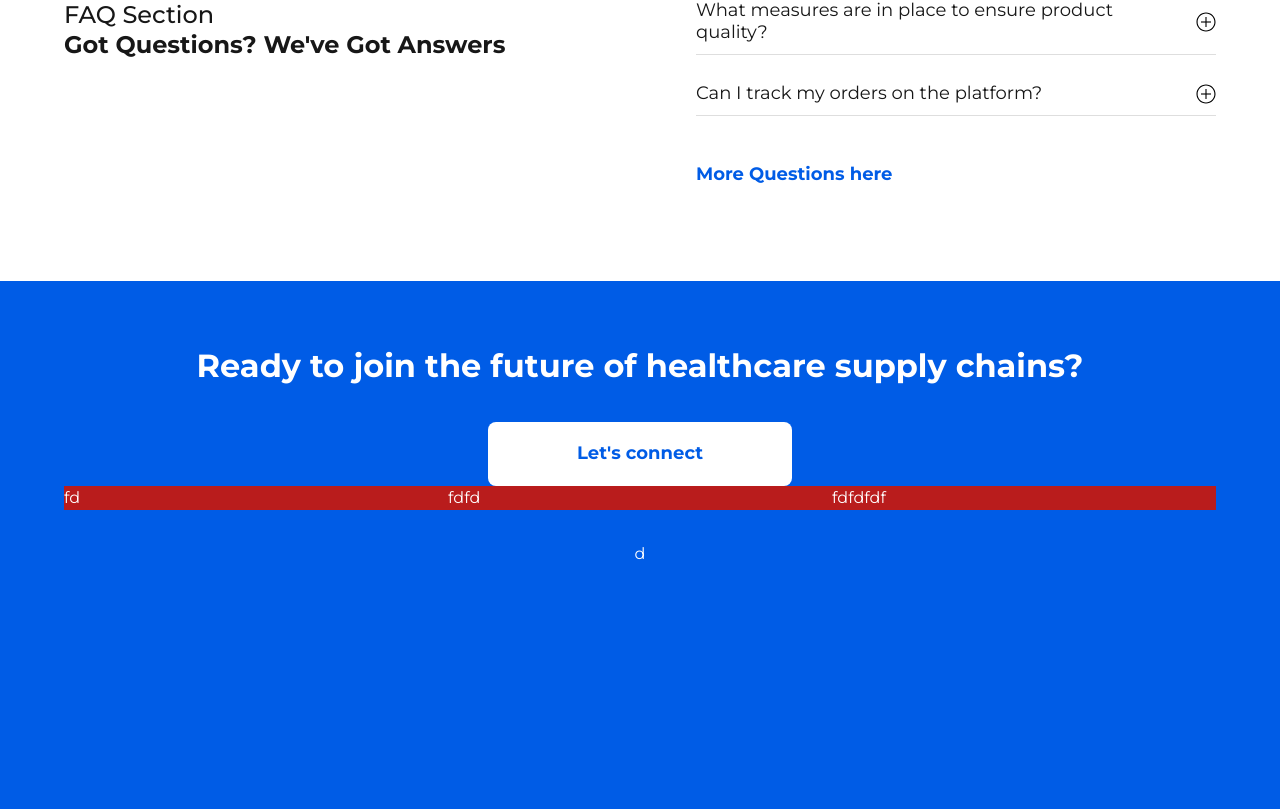
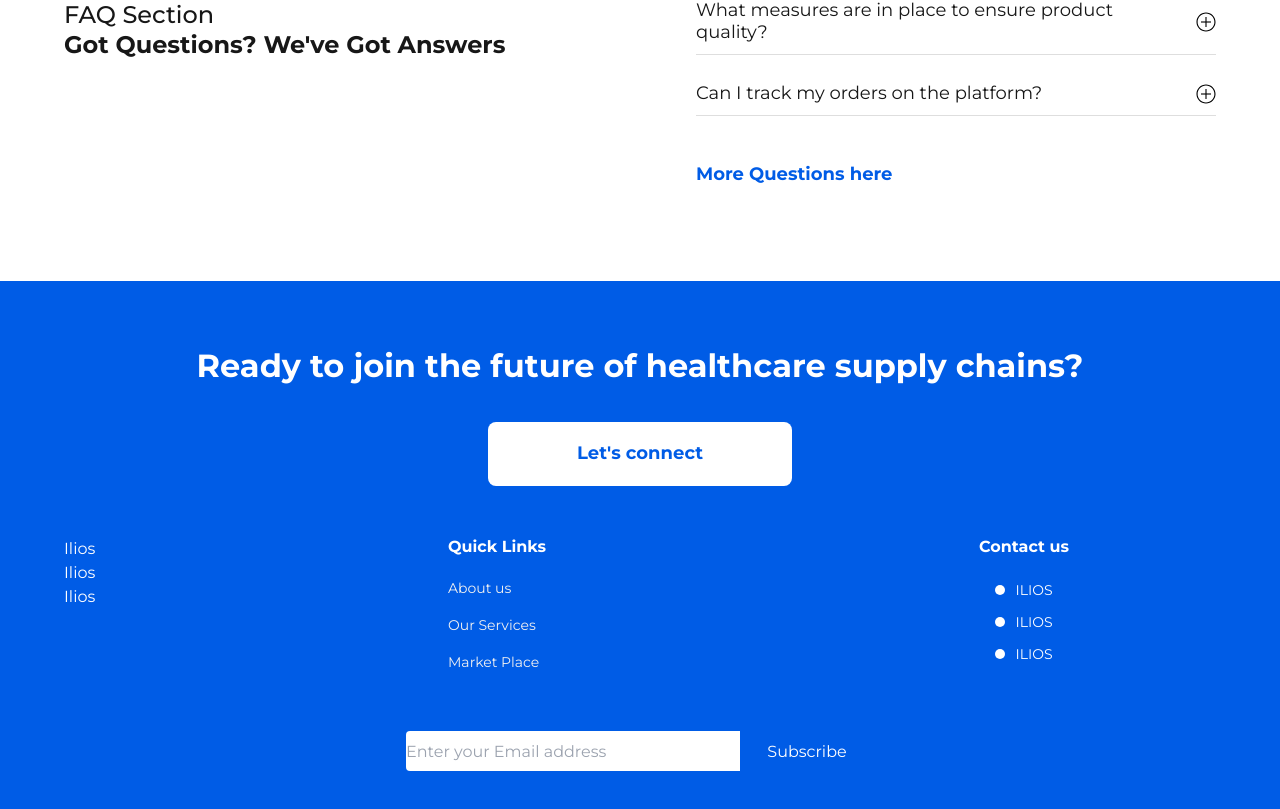
Before and after one commit to ilios91/ilios-fe, a Next.js app: page / in a window 1280 px wide. Shown: the part 3169-3978 px from the top of the page. Built offline with nearby package versions, Linux system fonts and the light colour scheme.

Commit message:
update footer

```diff
--- a/src/components/layout/Footer.tsx
+++ b/src/components/layout/Footer.tsx
@@ -11,12 +11,59 @@ export default function Footer() {
           {"Let's connect"}
         </button>
       </div>
-      <div className="grid grid-cols-3 w-[90%] mx-auto bg-red-700">
-        <div className="col">fd</div>
-        <div className="col">fdfd</div>
-        <div className="col">fdfdfdf</div>
+      <div className="grid grid-cols-3 w-[90%] mx-auto mt-[51px] mb-7">
+        <div className="col flex flex-col">
+          <ol>
+            <li>Ilios</li>
+            <li>Ilios</li>
+            <li>Ilios</li>
+          </ol>
+        </div>
+        <div className="col flex flex-col">
+          <h2 className="font-bold text-base leading-[19.5px] text-white mb-6">
+            Quick Links
+          </h2>
+          <ul className="flex flex-col gap-y-5">
+            <li className="text-[#F1F1F1] text-sm font-normal leading-[17px]">
+              About us
+            </li>
+            <li className="text-[#F1F1F1] text-sm font-normal leading-[17px]">
+              Our Services
+            </li>
+            <li className="text-[#F1F1F1] text-sm font-normal leading-[17px]">
+              Market Place
+            </li>
+          </ul>
+        </div>
+        <div className="col flex items-center flex-col">
+          <h2 className="font-bold text-base leading-[19.5px] text-white mb-6">
+            Contact us
+          </h2>
+          <ul className="flex flex-col gap-y-3">
+            <li className="text-[#F1F1F1] text-sm font-normal leading-[17px] flex items-center h-full gap-x-2.5">
+              <div className="w-2.5 h-2.5 rounded-[50%] bg-white">{""}</div>
+              <span className="text-white font-base leading-5">ILIOS</span>
+            </li>
+            <li className="text-[#F1F1F1] text-sm font-normal leading-[17px] flex items-center h-full gap-x-2.5">
+              <div className="w-2.5 h-2.5 rounded-[50%] bg-white">{""}</div>
+              <span className="text-white font-base leading-5">ILIOS</span>
+            </li>
+            <li className="text-[#F1F1F1] text-sm font-normal leading-[17px] flex items-center h-full gap-x-2.5">
+              <div className="w-2.5 h-2.5 rounded-[50%] bg-white">{""}</div>
+              <span className="text-white font-base leading-5">ILIOS</span>
+            </li>
+          </ul>
+        </div>
       </div>
-      <div className="flex justify-between mx-auto mt-8">d</div>
+
+      {/* Newsletter */}
+      <div className="flex justify-between mx-auto mt-8 h-10">
+        <div></div>
+        <div className="form">
+          <input type="email" placeholder="Enter your Email address" className="w-[334px] h-full outline-none bg-white rounded-s-[4px]" />
+          <button className="h-full w-[134px]">Subscribe</button>
+        </div>
+      </div>
     </footer>
   );
 }
```
